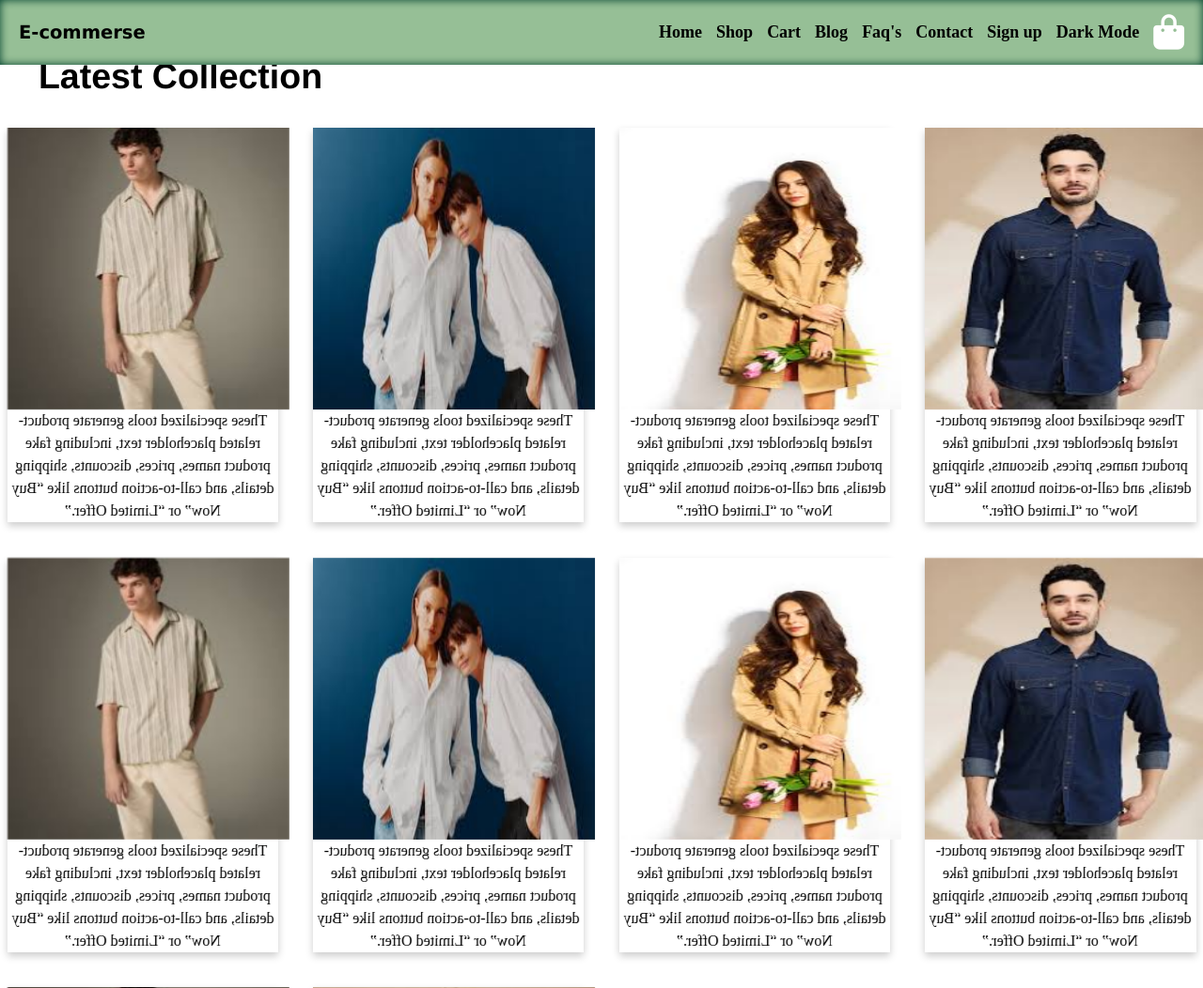
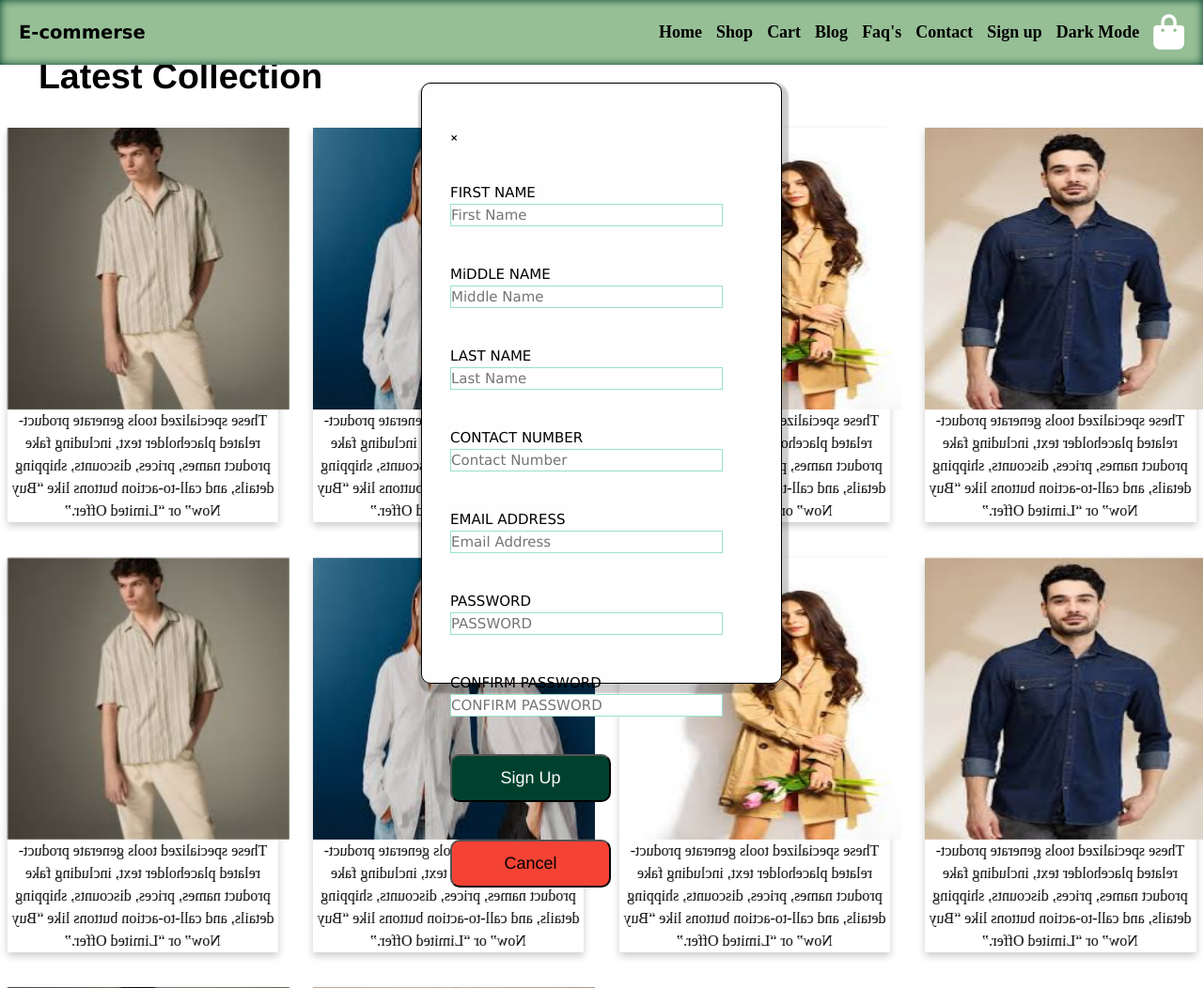
Before and after one commit to Ferdz0414/onlinedasurvitems_backend, a Django app: page / in a window 1280 px wide, after a click on "Sign up". Shown: the top 1052 px of the page at 94% size. Run offline with Django 5.2, Linux system fonts and the light colour scheme.

Commit message:
add some structure for contact and sign up also refixed some size of navbar and form for sign up

```diff
--- a/onlinedasurvapp/static/onlinedasurvapp/css/stylecss.css
+++ b/onlinedasurvapp/static/onlinedasurvapp/css/stylecss.css
@@ -532,15 +532,15 @@
 /*FOR MOBILE*/
 @media (max-width: 600px) {
     nav ul{
-        position: absolute;
-        top: 129px;
+        position: fixed;
+        top: 60px;
         left: 0;
         right: 0;
         flex-direction: column;
         background: var(--header--background);
         gap: 0;
+        z-index: 999;
         overflow: hidden;
-        z-index: 100;
     }
     nav ul li{
         padding: 10px;
@@ -571,7 +571,20 @@
         display: block;
     }
     #menuList{
+
         transition: all 0.5s ease;
+    }
+    /* For Sign up*/
+    .register{
+        max-width: 100%;
+    }
+    .signup{
+        width: 100%;
+        right: 0;
+    }
+    .modal{
+        width: 100%;
+        overflow-y: scroll;
     }
 
 }
--- /dev/null
+++ b/onlinedasurvapp/templates/onlinedasurvapp/contact.html
@@ -0,0 +1,9 @@
+{% load static %}
+
+{% block content %}
+
+        <!--Contact Design and Section-->
+    <section class="contact" id="contact">
+        <span><h1>Contact Information of Shop</h1></span>
+    </section>
+{% endblock %}
--- a/onlinedasurvapp/templates/onlinedasurvapp/home.html
+++ b/onlinedasurvapp/templates/onlinedasurvapp/home.html
@@ -1,6 +1,8 @@
 
 {% load static %}
-<link rel="stylesheet" href="{% static 'onlinedasurvapp/css/stylecss.css' %}">
+    <link rel="stylesheet" href="{% static 'onlinedasurvapp/css/stylecss.css' %}">
+    <link rel="stylesheet" href="https://cdnjs.cloudflare.com/ajax/libs/font-awesome/6.5.2/css/all.min.css">
+    <link rel="stylesheet" href="https://www.w3schools.com/w3css/5/w3.css">
 
 {% block title %} Home | Online Dasurv Items Shop {% endblock %}
 
--- a/onlinedasurvapp/templates/onlinedasurvapp/index.html
+++ b/onlinedasurvapp/templates/onlinedasurvapp/index.html
@@ -1,24 +1,24 @@
-{% load static %}
 <!DOCTYPE html>
 <html lang="en">
 <head>
     <meta charset="UTF-8">
     <meta name="viewport" content="width=device-width, initial-scale=1.0">
-<link rel="stylesheet" href="{% static 'onlinedasurvapp/css/stylecss.css' %}">
     <title>Document</title>
 </head>
 <body>
     {% include 'onlinedasurvapp/navbar.html' %}
 
-    <main>
+
         {%block content%}
         {% include 'onlinedasurvapp/home.html' %}
         {% include 'onlinedasurvapp/shopitems.html' %}
         {% include 'onlinedasurvapp/cart.html' %}
         {% include 'onlinedasurvapp/blog.html' %}
+        {% include 'onlinedasurvapp/contact.html' %}
+        {% include 'onlinedasurvapp/signup.html' %}
 
         {% endblock %}
-    </main>
+
 
 
 </body>
--- a/onlinedasurvapp/templates/onlinedasurvapp/navbar.html
+++ b/onlinedasurvapp/templates/onlinedasurvapp/navbar.html
@@ -1,4 +1,7 @@
-    <header>
+   {% load static %}
+    <link rel="stylesheet" href="{% static 'onlinedasurvapp/css/stylecss.css' %}">
+
+   <header>
         <nav class="navbar">
             <a href="#home" class="logo">E-commerse</a>
 
@@ -26,7 +29,7 @@
 
 function togglemenu(){
     if(menuList.style.maxHeight == '0px'){
-        menuList.style.maxHeight = '850px';
+        menuList.style.maxHeight = '950px';
     }
     else{
         menuList.style.maxHeight = '0px';
--- /dev/null
+++ b/onlinedasurvapp/templates/onlinedasurvapp/signup.html
@@ -0,0 +1,68 @@
+{% load static %}
+<link rel="stylesheet" href="{% static 'onlinedasurvapp/ccs/stylecss.ccs' %}">
+
+{% block content %}
+    <!--For Sign Up-->
+    <div class="register" >
+        <div class="signup" id="signup">
+            <form action="#" class="modal animate">
+            <a onclick="closeWin()" style="font-size: 10px; font-weight: 600; cursor: pointer; margin-top: 20px; padding: 10px;">&times;</a>
+                <div class="detail">
+                    <label for="">FIRST NAME</label>
+                    <input type="text" placeholder="First Name" required>
+                </div>
+
+                <div class="detail">
+                    <label for="">MiDDLE NAME</label>
+                    <input type="text" placeholder="Middle Name">
+                </div>
+
+                <div class="detail">
+                    <label for="">LAST NAME</label>
+                    <input type="text" placeholder="Last Name" required>
+                </div>
+
+                 <div class="detail">
+                    <label for="">CONTACT NUMBER</label>
+                    <input type="number" placeholder="Contact Number" required>
+                </div>
+
+                 <div class="detail">
+                    <label for="">EMAIL ADDRESS</label>
+                    <input type="email" placeholder="Email Address" required>
+                </div>
+
+                 <div class="detail">
+                    <label for="">PASSWORD</label>
+                    <input type="password" placeholder="PASSWORD" required>
+                </div>
+
+                 <div class="detail">
+                    <label for="">CONFIRM PASSWORD</label>
+                    <input type="password" placeholder="CONFIRM PASSWORD" required>
+                </div>
+                <div class="contianer-btn">
+                    <button>Sign Up</button>
+                </div>
+                <div class="cancel-btn">
+                    <button>Cancel</button>
+                </div>
+            </form>
+        </div>
+    </div>
+    <script>
+        /* For Sign Up */
+var modal = document.getElementById('signup');
+
+window.onclick = function(event){
+    if(event.target == modal){
+        modal.style.display = 'none';
+    }
+}
+
+function closeWin(){
+    document.getElementById('signup').style.display='none';
+}
+
+    </script>
+{% endblock %}
--- a/onlinedasurvapp/urls.py
+++ b/onlinedasurvapp/urls.py
@@ -8,5 +8,7 @@
     path('', views.shop, name='shop'),
     path('', views.cart, name='cart'),
     path('', views.blog, name='blog'),
+    path('', views.blog, name='contact'),
+    path('', views.blog, name='signup'),
 
 ]
--- a/onlinedasurvapp/views.py
+++ b/onlinedasurvapp/views.py
@@ -18,3 +18,9 @@
 
 def blog(request):
     return render(request, 'onlinedasurvapp/blog.html')
+
+def contact(request):
+    return render(request, 'onlinedasurvapp/contact.html')
+
+def signup(request):
+    return render(request, 'onlinedasurvapp/signup.html')
```
